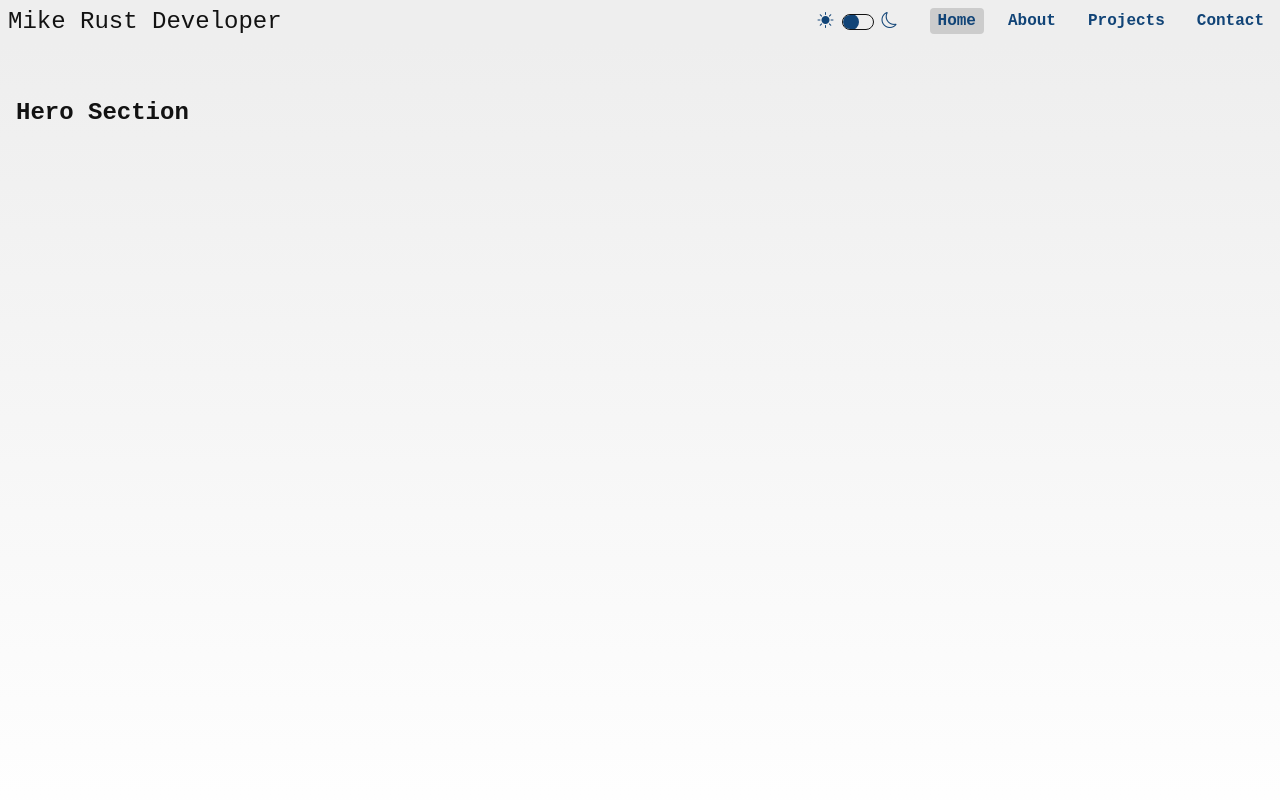
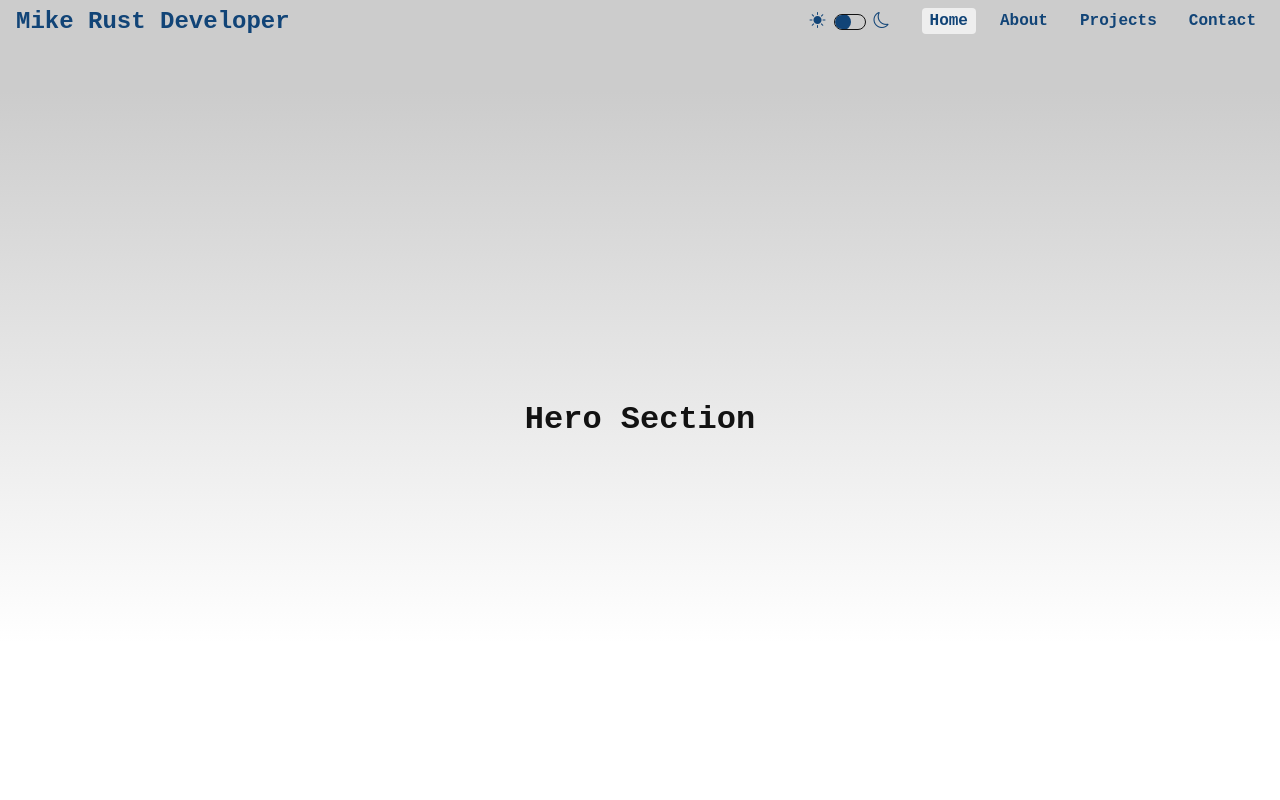
Before and after one commit to misqke/portfolio, an Astro site: page / in a window 1280 px wide. Shown: the top 800 px of the page. Built offline with nearby package versions, Linux system fonts and the light colour scheme; Astro itself is replaced by a stand-in of ours.

Commit message:
background canvas setup

```diff
--- a/src/components/Hero.astro
+++ b/src/components/Hero.astro
@@ -1,7 +1,7 @@
 ---
 ---
 
-<section class="container">
+<section id="hero" class="container">
   <h1>Hero Section</h1>
 </section>
 
@@ -9,8 +9,15 @@
 <!-- style -->
 <style>
   section {
-    height: calc(100vh - 2.5rem);
-    background: linear-gradient(var(--background2), var(--background));
-    max-height: 800px;
+    display: flex;
+    align-items: center;
+    justify-content: center;
+    padding-bottom: 3rem;
+  }
+  h1 {
+    font-size: 2rem;
+  }
+  @media screen {
+
   }
 </style>
--- a/src/components/Nav.astro
+++ b/src/components/Nav.astro
@@ -8,7 +8,7 @@ import ThemeToggle from "./ThemeToggle.astro";
 <div id="navbar-container" class="container-full">
   <div class="container navbar">
     <div class="nav-title">
-      <a>Mike Rust Developer</a>
+      <a href="/">Mike Rust Developer</a>
       <ThemeToggle />
     </div>
     <nav class="nav">
@@ -28,7 +28,8 @@ import ThemeToggle from "./ThemeToggle.astro";
     position: sticky;
     top: 0;
     background: var(--background2);
-    padding: .5rem;
+    padding: .5rem 1rem;
+    z-index: 100;
   }
   nav {
     margin-left: 2rem;
@@ -45,8 +46,9 @@ import ThemeToggle from "./ThemeToggle.astro";
     width: 100%;
     justify-content: space-between;
     align-items: center;
-    color: var(--text);
+    color: var(--primary);
     font-size: 1.5rem;
+    font-weight: 600;
   }
   ul {
     list-style: none;
@@ -58,6 +60,10 @@ import ThemeToggle from "./ThemeToggle.astro";
     padding: 0 !important;
     position: relative;
   }
+  a{
+    color: var(--primary);
+    cursor: pointer;
+  }
   li a{
     color: var(--primary);
     cursor: pointer;
@@ -66,11 +72,14 @@ import ThemeToggle from "./ThemeToggle.astro";
     border-radius: .25rem;
     font-weight: 600;
   }
-  li a:hover {
+  a:hover {
     color: var(--secondary);
   }
   li a.active{
     background: var(--background3);
+  }
+  li a.active:hover {
+    color: var(--primary);
   }
 
   @media screen and (max-width: 800px){
--- /dev/null
+++ b/src/js/canvas.js
@@ -0,0 +1,62 @@
+class Bubble {
+  constructor(x, y) {
+    this.x = x;
+    this.y = y;
+    this.size = 2;
+  }
+  draw(ctx) {
+    ctx.beginPath();
+    ctx.arc(this.x, this.y, this.size, 0, Math.PI * 2);
+    ctx.stroke();
+  }
+  update(bubbles) {
+    if (this.size > 20) {
+      bubbles.shift();
+    } else {
+      this.size += 0.5;
+    }
+  }
+}
+
+window.onload = () => {
+  const canvas = document.getElementById("canvas-bg");
+  canvas.width = window.innerWidth;
+  canvas.height = window.innerHeight;
+  const ctx = canvas.getContext("2d");
+
+  const bubbles = [];
+
+  let x = 0;
+  let y = 0;
+
+  ctx.strokeStyle = "#777";
+
+  window.addEventListener("resize", (e) => {
+    canvas.width = e.target.innerWidth;
+    canvas.height = e.target.innerHeight;
+  });
+
+  window.addEventListener("mousemove", (e) => {
+    const a = Math.abs(x - e.clientX);
+    const b = Math.abs(y - e.clientY);
+    const distance = Math.sqrt(a * a + b * b);
+
+    if (distance > 10) {
+      x = e.clientX;
+      y = e.clientY;
+      const bubble = new Bubble(e.clientX, e.clientY);
+      bubbles.push(bubble);
+    }
+  });
+
+  const runCanvas = () => {
+    ctx.clearRect(0, 0, canvas.width, canvas.height);
+    bubbles.forEach((bubble) => {
+      bubble.draw(ctx);
+      bubble.update(bubbles);
+    });
+    requestAnimationFrame(runCanvas);
+  };
+
+  runCanvas();
+};
--- a/src/pages/index.astro
+++ b/src/pages/index.astro
@@ -4,6 +4,8 @@ import Hero from "../components/Hero.astro";
 ---
 
 <Layout title="MikeRustDev">
+	<canvas id="canvas-bg"></canvas>
+
 	<Hero />
 	<section id="about" class="container">
 		<h2>About Me</h2>
@@ -25,4 +27,5 @@ import Hero from "../components/Hero.astro";
 		<hr style="margin: 2rem 0;" />
 		<p>Lorem ipsum dolor sit amet consectetur adipisicing elit. Nostrum corporis saepe mollitia qui consectetur exercitationem recusandae quae sit eaque nihil reiciendis, id odit natus iure molestias esse sunt ab possimus, itaque magnam. Doloribus eum dicta aliquam temporibus, earum veniam, ratione reiciendis quia quos molestiae repellendus culpa praesentium facere ad! Cumque?</p>
 	</footer>
+	<script src="../js/canvas.js"></script>
 </Layout>
--- a/src/styles/global.css
+++ b/src/styles/global.css
@@ -17,8 +17,8 @@ body {
   --primary: #147;
   --secondary: #174;
   --background: #fff;
-  --background2: #eee;
-  --background3: #ccc;
+  --background2: #ccc;
+  --background3: #eee;
   --text: #121212;
 }
 
@@ -35,13 +35,14 @@ main {
   display: flex;
   flex-direction: column;
   flex: 1;
-  background: var(--background);
+  background: linear-gradient(var(--background2) 3rem, var(--background) 75vh);
   color: var(--text);
 }
 
 section.container {
-  padding: 3.5rem 1rem 1rem;
-  min-height: 100vh;
+  padding: 3.25rem 1rem 1rem;
+  min-height: calc(100vh - 3.25rem);
+  z-index: 10;
 }
 
 .container-full {
@@ -54,8 +55,16 @@ section.container {
   margin: auto;
 }
 
+canvas {
+  position: fixed;
+  inset: 0;
+  width: 100%;
+  height: 100vh;
+}
+
 @media screen and (max-width: 800px) {
   section.container {
     padding: 5.25rem 1rem 1rem;
+    min-height: calc(100vh - 5rem);
   }
 }
```
